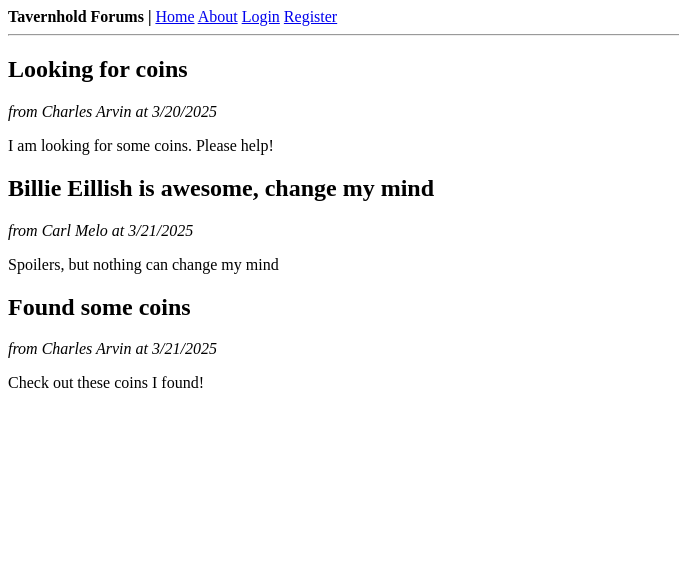
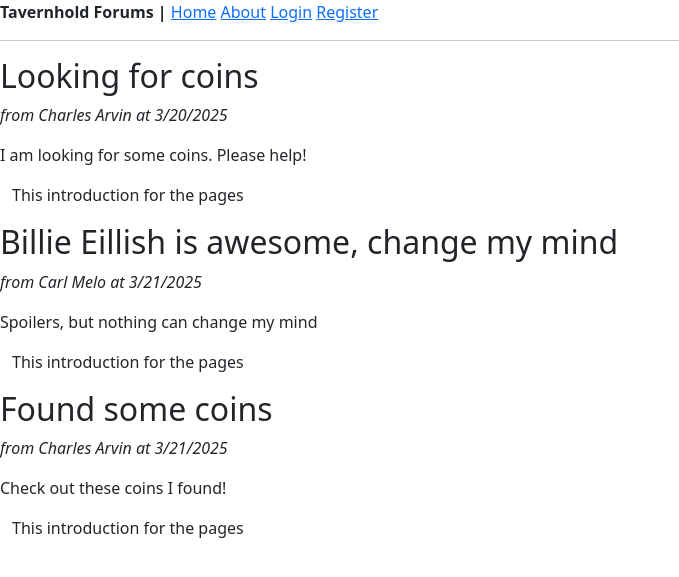
Before and after one commit to The-Round-Table-of-King-Charles/thforums, a Flask app: page / in a window 1280 px wide. Shown: the top 577 px of the page, without its empty margins (0-679 px from the left). Run offline with Flask 3, Linux system fonts and the light colour scheme.

Commit message:
Update April 3, 2025

```diff
--- a/thforums/templates/home.html
+++ b/thforums/templates/home.html
@@ -5,5 +5,13 @@
 		<h2>{{post.title}}</h2>
 		<p><i>from {{post.author}} at {{post.date_posted}}</i></p>
 		<p>{{post.content}}</p>
+
+		<div class="container-fluid">
+			<p>
+				This introduction for the pages
+			</p>
+		</div>
+
+
 	{% endfor %}
 {% endblock %}
--- a/thforums/templates/layout.html
+++ b/thforums/templates/layout.html
@@ -2,6 +2,7 @@
 <html lang=en>
 <head>
 	<title>{{title}} - THForums</title>
+	<link href="https://cdn.jsdelivr.net/npm/bootstrap@5.3.3/dist/css/bootstrap.min.css" rel="stylesheet">
 </head>
 <body>
 <div>
@@ -29,5 +30,6 @@
 	{% endwith %}
 </div>
 	{% block content %}<!-- Dito mapupunta mga contents ng pages from othe html files -->{% endblock %}
+	<script src="https://cdn.jsdelivr.net/npm/bootstrap@5.3.3/dist/js/bootstrap.bundle.min.js"></script>
 </body>
 </html>
--- a/thforums/templates/post.html
+++ b/thforums/templates/post.html
@@ -1,5 +1,6 @@
 {% extends 'layout.html' %}
 
 {% block content %}
-	<h1> </h1>
+
+	<h1>  </h1>
 {% endblock %}
```
